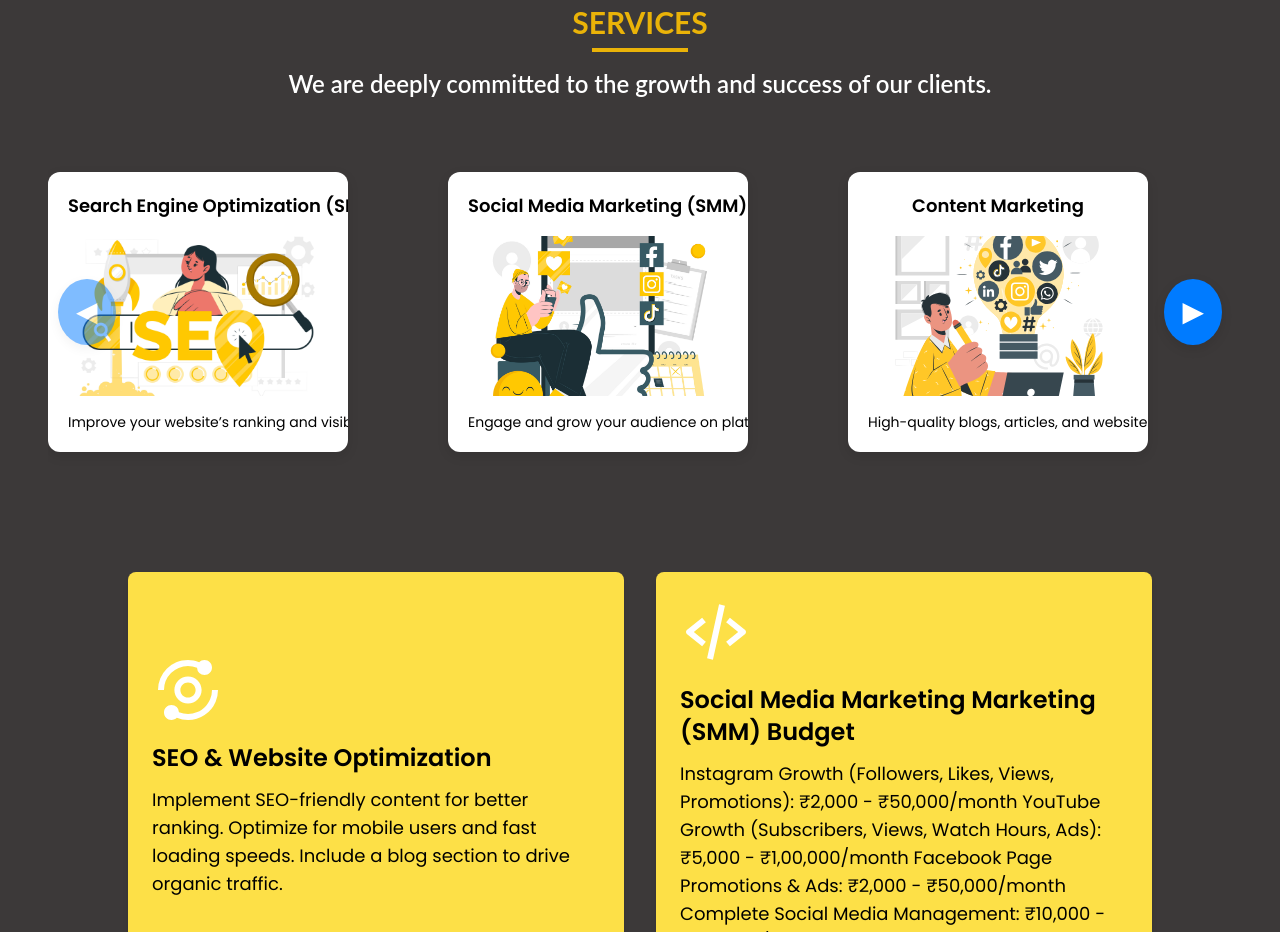
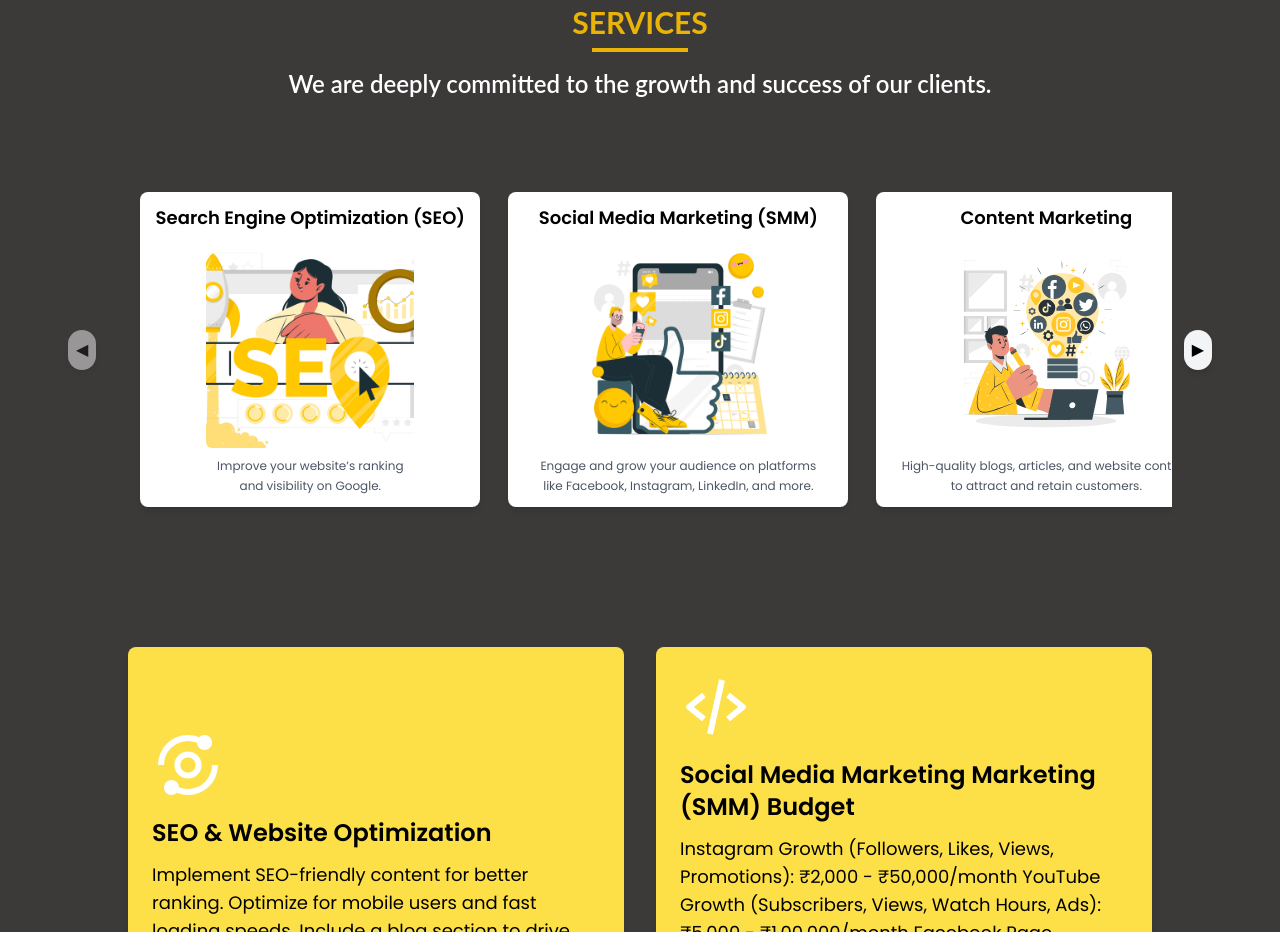
Before and after one commit to hariharan331999/Scoopy, a React (Create React App) app: page / in a window 1280 px wide. Shown: the part 1700-2632 px from the top of the page. Built offline with nearby package versions, Linux system fonts and the light colour scheme.

Commit message:
Scoopydigit-Projects Card design change

```diff
--- a/src/components/Services.js
+++ b/src/components/Services.js
@@ -18,12 +18,12 @@ const Services = () => {
   const [canScrollRight, setCanScrollRight] = useState(true);
 
   const extraServices = [
-    { title: "Search Engine Optimization (SEO)", description: "Improve your website’s ranking and visibility on Google.", img: SEO },
-    { title: "Social Media Marketing (SMM)", description: "Engage and grow your audience on platforms like Facebook, Instagram, LinkedIn, and more.", img: Social },
-    { title: "Content Marketing", description: "High-quality blogs, articles, and website content to attract and retain customers.", img: ContentMarketing },
-    { title: "Pay-Per-Click (PPC) Advertising", description: "Get instant leads and conversions through Google Ads and social media ads.", img:Payper  },
-    { title: "Website Development & Design ", description: "Create stunning, user-friendly websites that convert visitors into customers.", img: UXUI },
-    { title: "Branding & Graphic Design ", description: "Eye-catching designs that define your brand’s identity.", img:BRANDGRAphics },
+    { title: "Search Engine Optimization (SEO)", description: "Improve your website’s ranking \n and visibility on Google.", img: SEO },
+    { title: "Social Media Marketing (SMM)", description: "Engage and grow your audience on platforms \n like Facebook, Instagram, LinkedIn, and more.", img: Social },
+    { title: "Content Marketing", description: "High-quality blogs, articles, and website content \n to attract and retain customers.", img: ContentMarketing },
+    { title: "Pay-Per-Click (PPC) Advertising", description: "Get instant leads and conversions through \n Google Ads and social media ads.", img:Payper  },
+    { title: "Website Development & Design ", description: "Create stunning, user-friendly websites that convert  \n visitors into customers.", img: UXUI },
+    { title: "Branding & Graphic Design ", description: "Eye-catching designs that \n define your brand’s identity.", img:BRANDGRAphics },
   ];
 
   // Scroll handler
@@ -58,25 +58,44 @@ const Services = () => {
   let serviceContent = null;
   if (!selectedService) {
     serviceContent = (
-      <div className="services-wrapper">
+      <div className="py-10 p-5">
+  {/* Web View: Scrollable Row */}
+  <div className="hidden md:flex items-center justify-center gap-3 relative">
 
     {/* Left Arrow */}
     <button
-        className={`scroll-arrow left ${!canScrollLeft && "disabled"}`}
+      className={`p-2 rounded-full shadow-md bg-gray-100 hover:bg-yellow-500 hover:text-white transition duration-300 ${
+        !canScrollLeft ? "opacity-50 cursor-not-allowed" : ""
+      }`}
       onClick={() => handleScroll(-300)}
       disabled={!canScrollLeft}
     >
       ◀
     </button>
 
-      <div className="services-container" ref={scrollContainerRef}>
-        <div className="services-scroll">
+    {/* Scrollable container */}
+    <div
+      className="flex overflow-x-auto scroll-smooth whitespace-nowrap w-full max-w-5x3 px-3 no-scrollbar"
+      ref={scrollContainerRef}
+    >
+      <div className="flex gap-7 min-w-max p-5">
         {extraServices.map((service, index) => (
-            <div key={index} className="service-card">
+          <div
+            key={index}
+            className="flex flex-col items-center bg-white shadow-md rounded-lg p-3 min-w-[300px] md:min-w-[420px] lg:min-w-[340px] hover:scale-105 transition-transform duration-300 cursor-pointer"
+          >
+            <h3 className="text-lg font-bold mb-2 text-center">{service.title}</h3>
 
-              <h3 className="text-lg font-bold ">{service.title}</h3>
-              <img src={service.img} alt={service.title} className="service-img my-4" />
-              <p className="text-sm">{service.description}</p>
+            {/* Image */}
+            <img
+  src={service.img}
+  alt={service.title}
+  className="w-52 h-52 object-cover rounded-md mb-2"
+/>
+            {/* Description with larger width and wrapping */}
+            <p className="text-gray-600 text-xs whitespace-pre-line break-words leading-relaxed text-center">
+              {service.description}
+            </p>
           </div>
         ))}
       </div>
@@ -84,14 +103,38 @@ const Services = () => {
 
     {/* Right Arrow */}
     <button
-        className={`scroll-arrow right ${!canScrollRight && "disabled"}`}
+      className={`p-2 rounded-full shadow-md bg-gray-100 hover:bg-yellow-500 hover:text-white transition duration-300 ${
+        !canScrollRight ? "opacity-50 cursor-not-allowed" : ""
+      }`}
       onClick={() => handleScroll(300)}
       disabled={!canScrollRight}
     >
       ▶
     </button>
+  </div>
 
+  {/* Mobile View: Column Layout */}
+  <div className="flex flex-col gap-3 md:hidden">
+    {extraServices.map((service, index) => (
+      <div
+        key={index}
+        className="flex flex-col items-center bg-white shadow-md rounded-lg p-3"
+      >
+        <h3 className="text-sm font-bold mb-2 text-center">{service.title}</h3>
+        <img
+          src={service.img}
+          alt={service.title}
+          className="w-full h-28 object-contain rounded-md mb-2"
+        />
+        <p className="text-gray-600 text-xs whitespace-pre-line break-words leading-relaxed text-center">
+          {service.description}
+        </p>
       </div>
+    ))}
+  </div>
+</div>
+
+
     );
   } else if (selectedService === "Digital marketing") {
     serviceContent = (
--- a/src/index.css
+++ b/src/index.css
@@ -25,3 +25,13 @@ body {
 .cta {
   background: linear-gradient(rgba(2,2,2,.7),rgba(0,0,0,.7)),url(https://images.unsplash.com/photo-1497215728101-856f4ea42174?ixlib=rb-1.2.1&ixid=MnwxMjA3fDB8MHxwaG90by1wYWdlfHx8fGVufDB8fHx8&auto=format&fit=crop&w=1170&q=80) fixed center center;
 }
+
+.no-scrollbar::-webkit-scrollbar {
+  display: none;
+}
+
+/* Hide scrollbar for IE, Edge, and Firefox */
+.no-scrollbar {
+  -ms-overflow-style: none;  /* IE and Edge */
+  scrollbar-width: none;     /* Firefox */
+}
```
Lines whose indentation alone changed are shown as unchanged.
